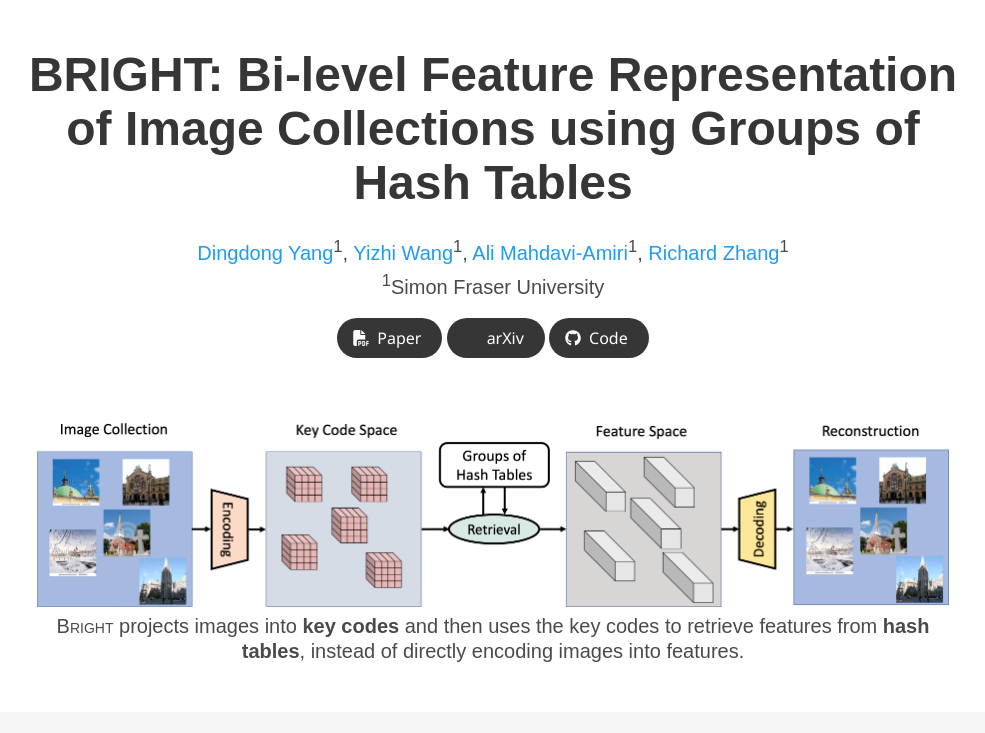
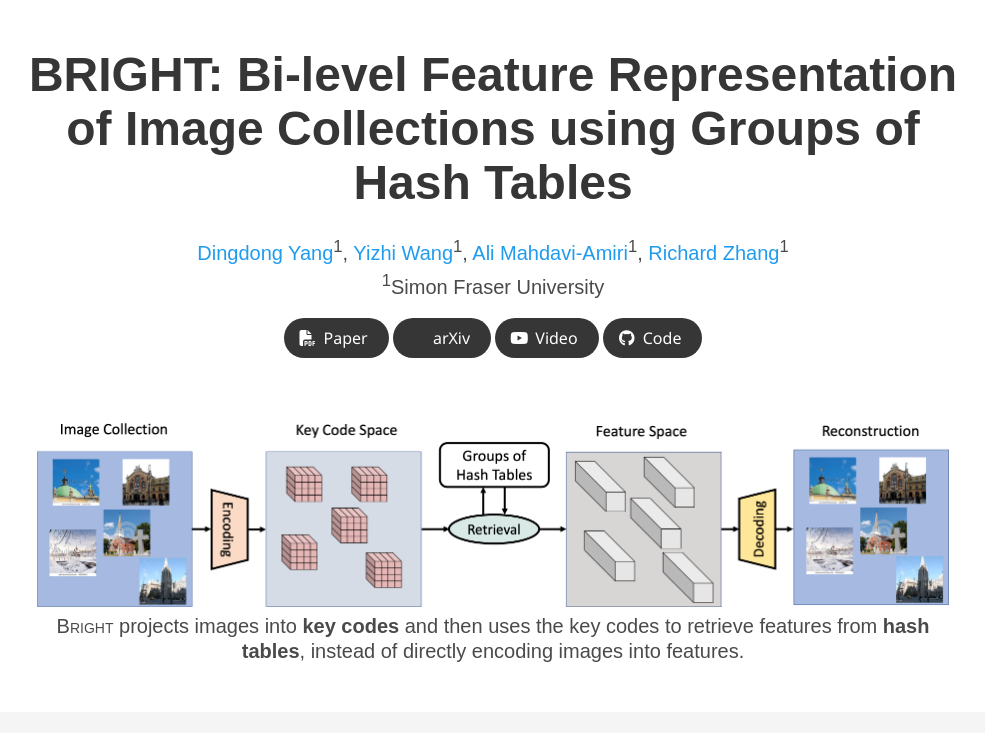
Before and after one commit to brics-project/bright-project01.github.io, a plain HTML site: page index.html in a window 1280 px wide. Shown: the top 733 px of the page, without its empty margins (147-1132 px from the left). Drawn offline with nearby package versions, Linux system fonts and the light colour scheme; some icons are missing; a web font is replaced by a local one.

Commit message:
Add the Youtube button

```diff
--- a/index.html
+++ b/index.html
@@ -126,9 +126,8 @@
                   <span>arXiv</span>
                 </a>
               </span>
-              <!--
               <span class="link-block">
-                <a href="https://www.youtube.com/watch?v=MrKrnHhk8IA"
+                <a href="https://www.youtube.com/watch?v=0TfpVaniAp0"
                    class="external-link button is-normal is-rounded is-dark">
                   <span class="icon">
                       <i class="fab fa-youtube"></i>
@@ -136,7 +135,6 @@
                   <span>Video</span>
                 </a>
               </span>
-              -->
               <!-- Code Link. -->
               <span class="link-block">
                 <a href="https://github.com/bright-project01/bright_code_release"
```
